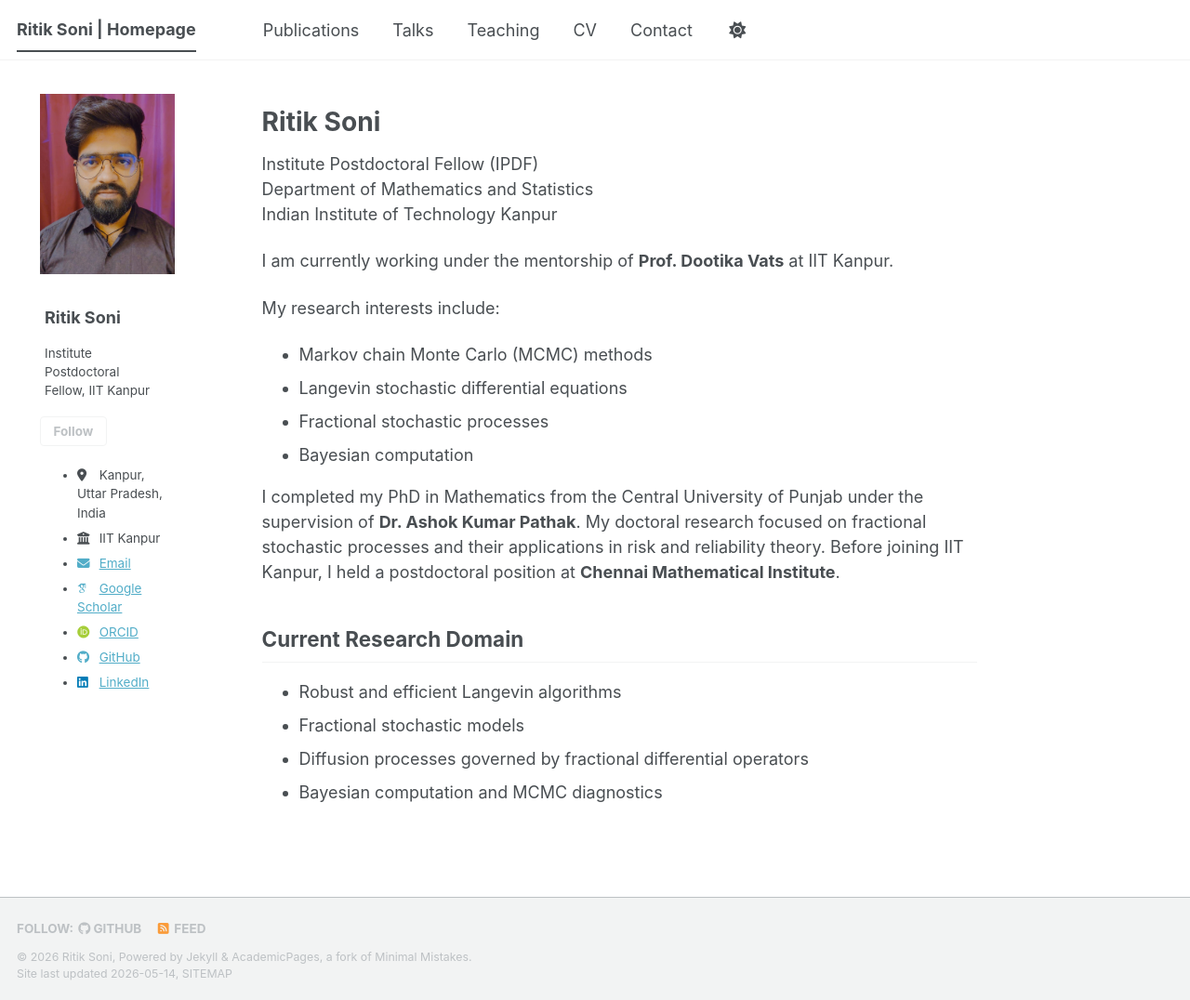
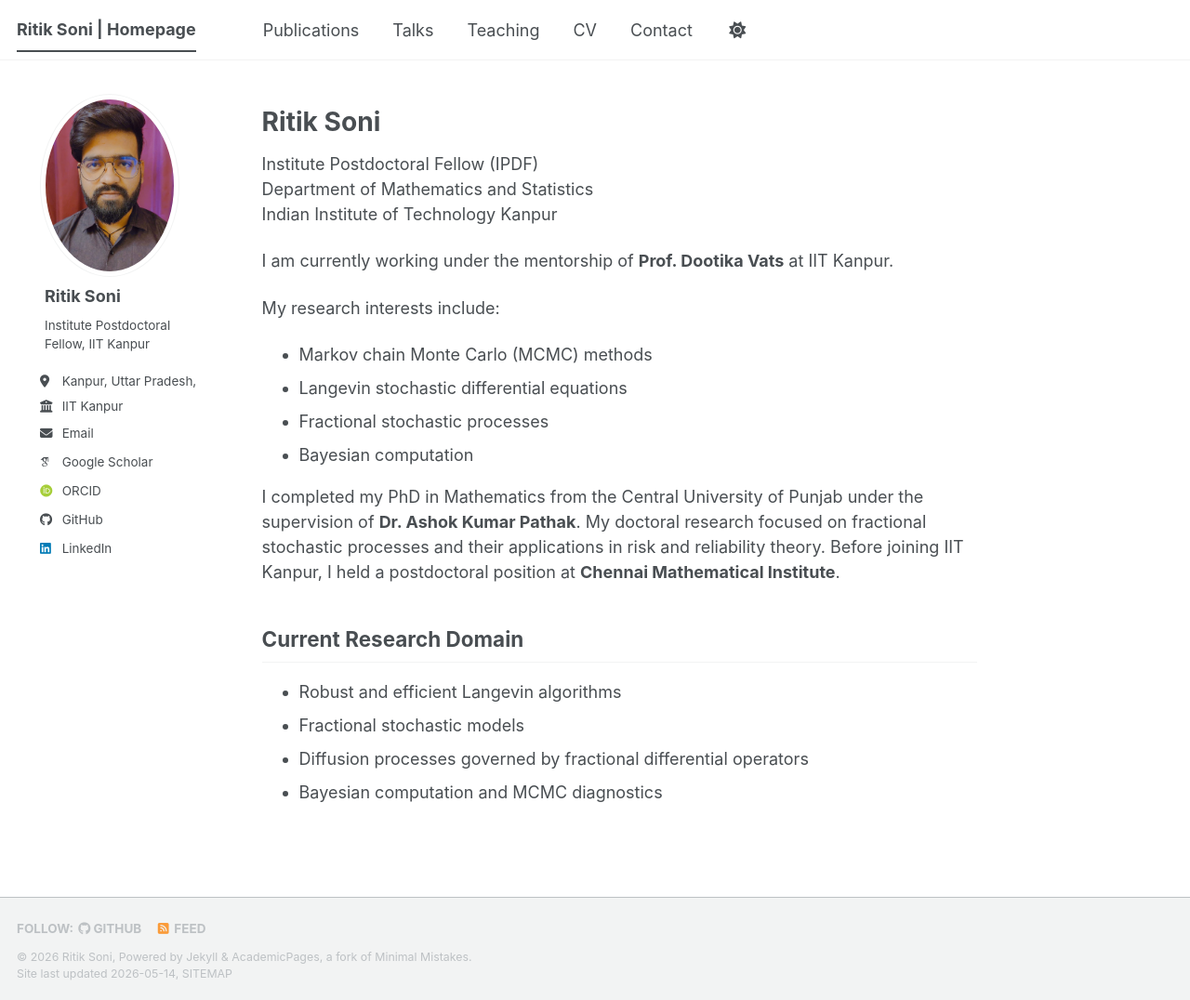
Before and after one commit to ritik824/ritik824.github.io, a Jekyll site: the page built from _pages/about.md, in a window 1280 px wide and 1076 px high. Shown: the whole window at 93% size. Built offline with Jekyll 4.4.1, drawn with Linux system fonts in a browser that asks for light colours; some web fonts are replaced; a script bundle is joined from its source files by our own code; library files that are not in the unit come from our copies.

Commit message:
Update _sidebar.scss

```diff
--- a/_sass/layout/_sidebar.scss
+++ b/_sass/layout/_sidebar.scss
@@ -1,20 +1,38 @@
 /* ==========================================================================
-   SIDEBAR (CLEAN FIXED VERSION - WORKING)
+   SIDEBAR
    ========================================================================== */
 
-/* MAIN SIDEBAR CONTAINER */
+/*
+   Default
+   ========================================================================== */
+
 .sidebar {
-  -webkit-transform: translate3d(0, 0, 0);
-  transform: translate3d(0, 0, 0);
+  -webkit-transform: translate3d(0, 0 , 0);
+          transform: translate3d(0, 0 , 0);
 
   @include clearfix();
   margin-bottom: 1em;
 
-  /* KEEP GRID SYSTEM WORKING */
+  @media (orientation: portrait) {
+    margin-top: 1em;
+  }
+
+  @media screen and (min-width: $sidebar-screen-min-width) {
+    height: 100vh;
+    overflow-y: auto;               // Add scrollbar if the sidebar is too long
+    position: fixed;
+    padding-top: $masthead-height;
+  }
+
   @include breakpoint($large) {
     @include span(2 of 12);
     opacity: 1;
-    transition: opacity 0.2s ease-in-out;
+    -webkit-transition: opacity 0.2s ease-in-out;
+            transition: opacity 0.2s ease-in-out;
+
+    &:hover {
+      opacity: 1;
+    }
   }
 
   @include breakpoint($x-large) {
@@ -27,6 +45,10 @@
     font-family: $sans-serif-narrow;
   }
 
+  h3, h4 {
+    font-size: $type-size-5;
+  }
+
   p, li {
     font-family: $sans-serif;
     font-size: $type-size-6;
@@ -37,34 +59,6 @@
     width: 100%;
   }
 }
-
-/* =============================== */
-/* SIDEBAR SCROLL FIX (IMPORTANT) */
-/* =============================== */
-
-/* THIS is the REAL scroll container */
-.author__content {
-  max-height: calc(100vh - 120px);
-  overflow-y: auto;
-  overflow-x: hidden;
-  padding-right: 10px;
-}
-
-/* links section */
-.author__urls {
-  max-height: calc(100vh - 200px);
-  overflow-y: auto;
-}
-
-/* smooth scrollbar (optional) */
-.author__content,
-.author__urls {
-  scrollbar-width: thin;
-}
-
-/* =============================== */
-/* RIGHT SIDEBAR (UNCHANGED) */
-/* =============================== */
 
 .sidebar__right {
   margin-bottom: 1em;
@@ -82,18 +76,249 @@
   }
 }
 
-/* =============================== */
-/* REMOVE ALL THESE (VERY IMPORTANT)
-/*
-DO NOT USE ANY OF THESE:
-- position: fixed
-- position: sticky
-- page margin-left hacks
-=============================== */
 
 /*
-.sidebar { position: fixed; }
-.sidebar { position: sticky; }
-.page { margin-left: 300px; }
-.page__inner-wrap { max-width: 100%; }
-*/
+   Table of contents
+   ========================================================================== */
+
+.toc {
+  background-color: var(--global-toc-bg-color);
+  border: 1px solid var(--global-border-color);
+  border-radius: $border-radius;
+  box-shadow: $box-shadow;
+  padding: 1em;
+
+  .nav__title {
+    color: var(--global-text-color);
+    font-size: $type-size-6;
+    background: transparent;
+    border: 0;
+    padding: 0;
+  }
+
+  .toc__menu {
+    margin: 0;
+    padding: 0;
+    width: 100%;
+    list-style: none;
+    font-size: $type-size-6;
+
+    a {
+      display: block;
+      padding: 0.25rem 0;
+      color: var(--global-text-color);
+      font-size: $type-size-7;
+      font-weight: normal;
+      line-height: 1.5;
+      border-bottom: 0;
+
+      &:hover {
+        text-decoration: underline;
+      }
+    }
+
+    > li > a {
+      font-weight: bold;
+    }
+
+    li ul > li a {
+      padding-left: 1rem;
+      font-weight: normal;
+    }
+
+    li ul li ul > li a {
+      padding-left: 2rem;
+    }
+
+    li ul li ul li ul > li a {
+      padding-left: 3rem;
+    }
+  }
+}
+
+/*
+   Author profile and links
+   ========================================================================== */
+
+.author__avatar {
+  display: table-cell;
+  vertical-align: top;
+  width: 36px;
+  // set width only, for non-square avatars
+  // height: 36px;
+
+  @include breakpoint($large) {
+    display: block;
+    width: auto;
+    height: auto;
+  }
+
+  img {
+    max-width: 175px;
+    border-radius: 50%;
+
+    @include breakpoint($large) {
+      padding: 5px;
+      border: 1px solid var(--global-border-color);
+    }
+  }
+}
+
+.author__content {
+  display: table-cell;
+  vertical-align: top;
+  padding-left: 15px;
+  padding-right: 25px;
+  line-height: 1;
+
+  @include breakpoint($large) {
+    display: block;
+    width: 100%;
+    padding-left: 0;
+    padding-right: 0;
+  }
+}
+
+.author__name {
+  margin: 0;
+
+  @include breakpoint($large) {
+    margin-top: 10px;
+    margin-bottom: 10px;
+  }
+}
+.sidebar .author__name {
+  font-family: $sans-serif;
+  font-size: $type-size-5;
+}
+
+.sidebar .author__desktop {
+  display: none;
+  @media screen and (min-width: 1024px) {
+    display: block;
+  }
+}
+
+.author__pronouns {
+  margin: 0;
+
+  @include breakpoint($large) {
+    margin-top: 10px;
+    margin-bottom: 10px;
+  }
+}
+
+.author__bio {
+  margin: 0;
+
+  @include breakpoint($large) {
+    margin-top: 10px;
+    margin-bottom: 20px;
+  }
+}
+
+.author__urls-wrapper {
+  position: relative;
+  display: table-cell;
+  vertical-align: middle;
+  font-family: $sans-serif;
+  z-index: 10;
+  position: relative;
+  cursor: pointer;
+
+  li:last-child {
+    a {
+      margin-bottom: 0;
+    }
+  }
+
+  @include breakpoint($large) {
+    display: block;
+  }
+
+  button {
+    margin-bottom: 0;
+
+    @include breakpoint($large) {
+      display: none;
+    }
+  }
+}
+
+.author__urls {
+  display: none;
+  position: absolute;
+  right: 0;
+  margin-top: 15px;
+  padding: 10px;
+  list-style-type: none;
+  border: 1px solid var(--global-border-color);
+  border-radius: $border-radius;
+  background: var(--global-bg-color);
+  z-index: -1;
+  box-shadow: 0 0 10px rgba(#000, 0.25);
+  cursor: default;
+
+  @include breakpoint($large) {
+    display: block;
+    position: relative;
+    margin: 0;
+    padding: 0;
+    border: 0;
+    background: transparent;
+    box-shadow: none;
+  }
+
+  &:before {
+    display: block;
+    content: "";
+    position: absolute;
+    top: -11px;
+    left: calc(50% - 10px);
+    width: 0;
+    border-style: solid;
+    border-width: 0 10px 10px;
+    border-color: var(--global-border-color) transparent;
+    z-index: 0;
+
+    @include breakpoint($large) {
+      display: none;
+    }
+  }
+
+  &:after {
+    display: block;
+    content: "";
+    position: absolute;
+    top: -10px;
+    left: calc(50% - 10px);
+    width: 0;
+    border-style: solid;
+    border-width: 0 10px 10px;
+    border-color: #fff transparent;
+    z-index: 1;
+
+    @include breakpoint($large) {
+      display: none;
+    }
+  }
+
+  li {
+    white-space: nowrap;
+  }
+
+  a {
+    display: block;
+    margin-bottom: 5px;
+    padding-right: 5px;
+    padding-top: 2px;
+    padding-bottom: 2px;
+    color: inherit;
+    font-size: $type-size-5;
+    text-decoration: none;
+
+    &:hover {
+      text-decoration: underline;
+    }
+  }
+}
```
